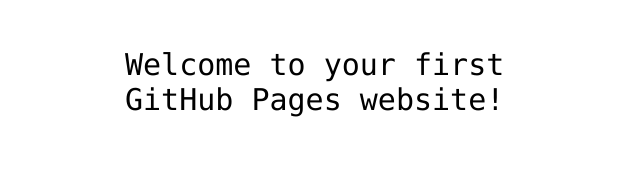
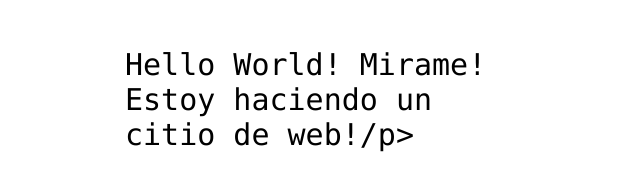
Before and after one commit to grbruneel/grbruneel.github.io, a plain HTML site: page index.html in a window 1280 px wide. Shown: the part 341-532 px from the top of the page, without its empty margins (315-955 px from the left). Drawn offline with Linux system fonts and the light colour scheme.

Commit message:
Update index.html

```diff
--- a/index.html
+++ b/index.html
@@ -12,7 +12,7 @@
 <img src="https://octodex.github.com/images/daftpunktocat-thomas.gif" id="octocat" alt="octocat-gif" />
 
 <!-- Change this code here by copy and pasting your template on line 15 -->
-<p>Welcome to your first GitHub Pages website!</p>
+<p>Hello World! Mirame! Estoy haciendo un citio de web!/p>
 
 </body>
 </html>
```
